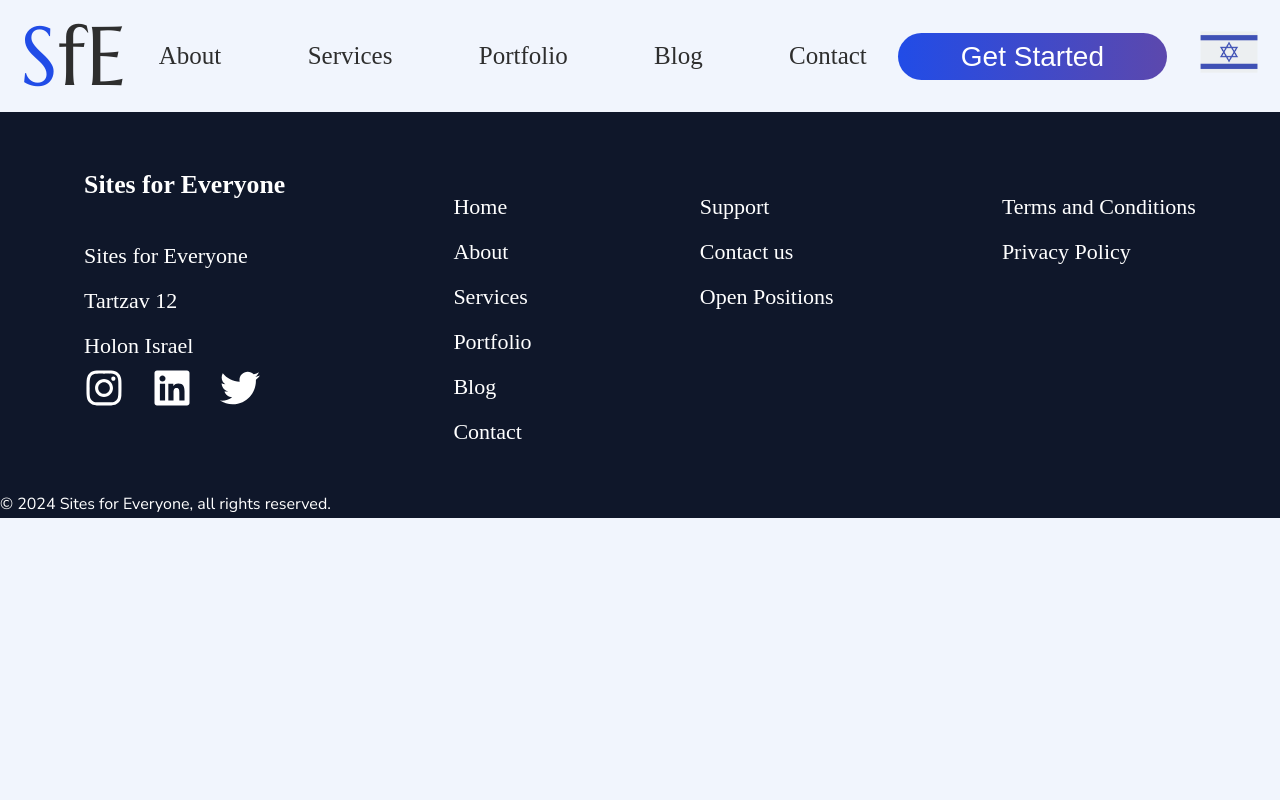
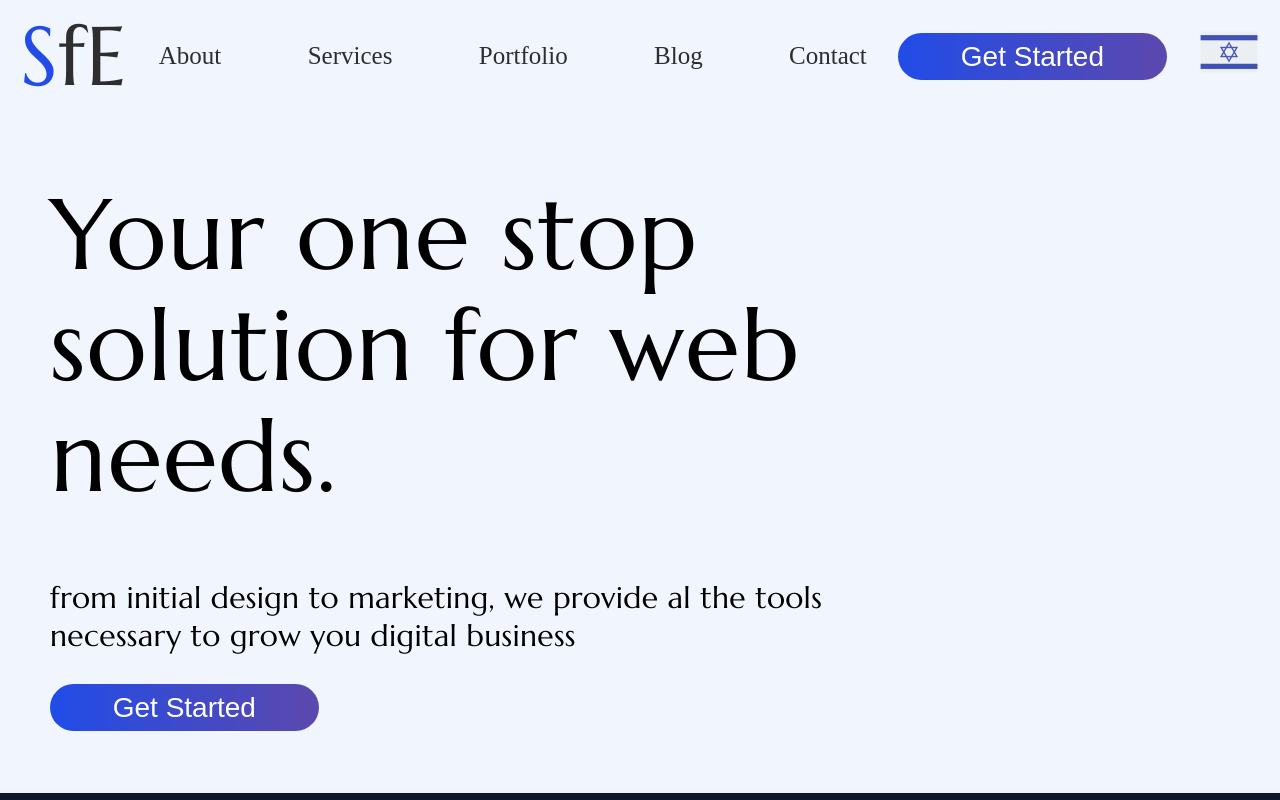
Before and after one commit to lionsgrandson/sites_for_everyone5.0, a React (Create React App) app: page /service in a window 1280 px wide. Shown: the top 800 px of the page. Built offline with nearby package versions, Linux system fonts and the light colour scheme.

Commit message:
new(services):added teh content and the style of the page

```diff
--- /dev/null
+++ b/src/pages/service.css
@@ -0,0 +1,25 @@
+.servicesDiv {
+  width: 86.4rem;
+  height: 61.415rem;
+  border-radius: 52px;
+  padding-left: 5rem;
+}
+.servicesDiv h1 {
+  font-family: Marcellus;
+  font-size: 100px;
+  font-weight: 400;
+  line-height: 111px;
+  letter-spacing: 0.01em;
+  text-align: left;
+  color: rgba(0, 0, 0, 1);
+}
+
+.servicesDiv p {
+  font-family: Marcellus;
+  font-size: 30px;
+  font-weight: 400;
+  line-height: 37.62px;
+  letter-spacing: 0.01em;
+  text-align: left;
+  color: rgba(0, 0, 0, 1);
+}
--- a/src/pages/service.js
+++ b/src/pages/service.js
@@ -1,9 +1,22 @@
 import Menu from "../components/menu/menu";
 import Footer from "../components/footer/footer";
+import Btn from "../components/btn/btn";
+import "./service.css";
 export default function services() {
   return (
     <>
       <Menu />
+      <div className="servicesDiv">
+        <h1>Your one stop solution for web needs.</h1>
+        <p>
+          from initial design to marketing, we provide al the tools necessary to
+          grow you digital business
+        </p>
+        <Btn
+          btnHref="/contact"
+          bntTxt="Get Started"
+        />
+      </div>
       <Footer />
     </>
   );
```
